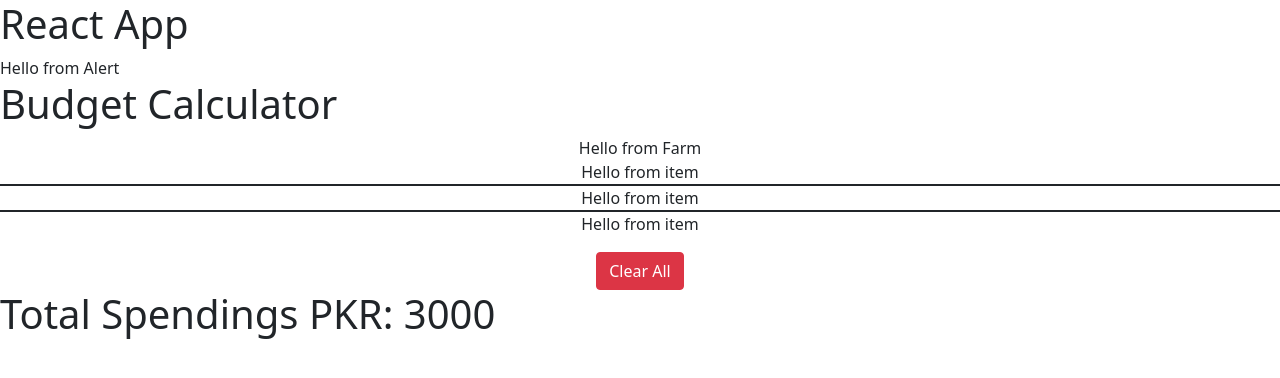
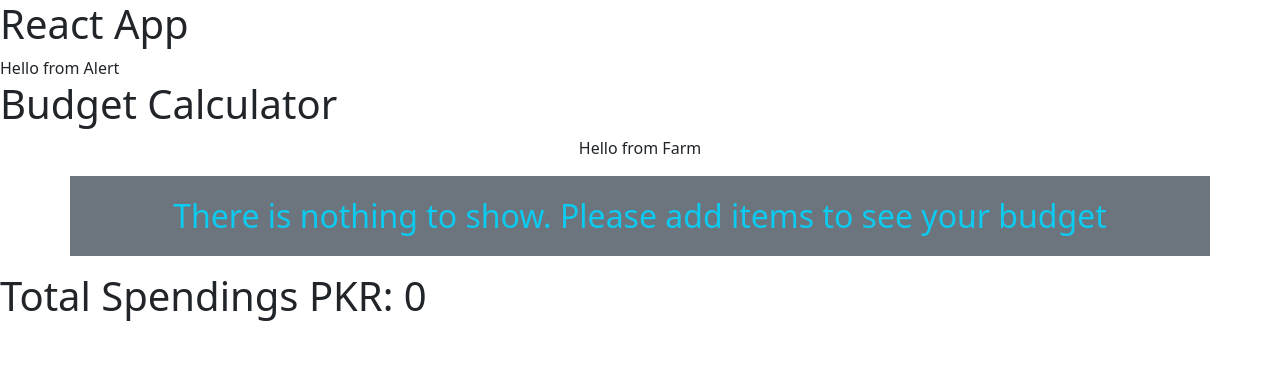
Before and after one commit to DilsherB/react-budget-calculator, a React (Create React App) app: page / in a window 1280 px wide. Shown: the top 378 px of the page. Built offline with nearby package versions, Linux system fonts and the light colour scheme.

Commit message:
empty list handled

```diff
--- a/package.json
+++ b/package.json
@@ -9,6 +9,7 @@
     "bootstrap": "^5.1.0",
     "react": "^18.2.0",
     "react-dom": "^18.2.0",
+    "react-icons": "^4.8.0",
     "react-scripts": "5.0.1",
     "uuid": "^9.0.0",
     "web-vitals": "^2.1.4"
--- a/src/App.js
+++ b/src/App.js
@@ -6,9 +6,7 @@ import {v4} from 'uuid'
 import { useState } from 'react';
 
 const expenseList = [
-  { id: v4(), name: 'Item 1', amount: 500 },
-  { id: v4(), name: 'Item 2', amount: 1000 },
-  { id: v4(), name: 'Item 3', amount: 1500 },
+
 ]
 
 function App() {
--- a/src/components/Item.js
+++ b/src/components/Item.js
@@ -1,10 +1,15 @@
 import React from 'react'
+import {MdEdit, MdDelete} from 'react-icons/md'
 
 const Item = ({item}) => {
+    const {id, name, amount} = item
   return (
-    <>
-      <tr>Hello from item</tr>
-    </>
+        <tr>
+            <td>{name}</td>
+            <td>{amount}</td>
+            <td><MdEdit  className='text-success'/></td>
+            <td><MdDelete  className='text-danger'/></td>
+        </tr>
   )
 }
 
--- a/src/components/List.js
+++ b/src/components/List.js
@@ -1,13 +1,42 @@
 import React from 'react';
 import Item from './Item';
+import {MdDelete} from 'react-icons/md'
 
 const list = ({list}) => {
   return (
     <>
-      <table className='table table-stripped'>
-        {list.map(item=>{return <Item key={item.id} item={item}/>})}
-      </table>
-      {list.length>0 && <button className='btn btn-danger'>Clear All</button>}
+    {list.length>0 ?
+    <div>
+        <table
+        class="container
+                table
+                table-success
+                table-hover
+                rounded
+                rounded-3
+                overflow-hidden
+                table-borderless
+                table-striped">
+                    <thead>
+                        <tr className='table-primary text-success'>
+                            <th>Expense</th>
+                            <th>Amount (PKR)</th>
+                            <th>Edit</th>
+                            <th>Delete</th>
+                        </tr>
+                    </thead>
+            <tbody>
+                {list.map(item=>{return <Item key={item.id} item={item}/>})}
+            </tbody>
+        </table>
+      <button className='btn btn-danger'>
+        Clear All
+        <MdDelete className='btn-icon'/>
+      </button>
+      </div>
+      : <div className='container bg-secondary text-info fs-2 py-3 my-3'>
+            There is nothing to show. Please add items to see your budget
+        </div>}
     </>
   )
 }
```
Also changed, not shown: 1 other file (tests, documents, lock files or other folders).
